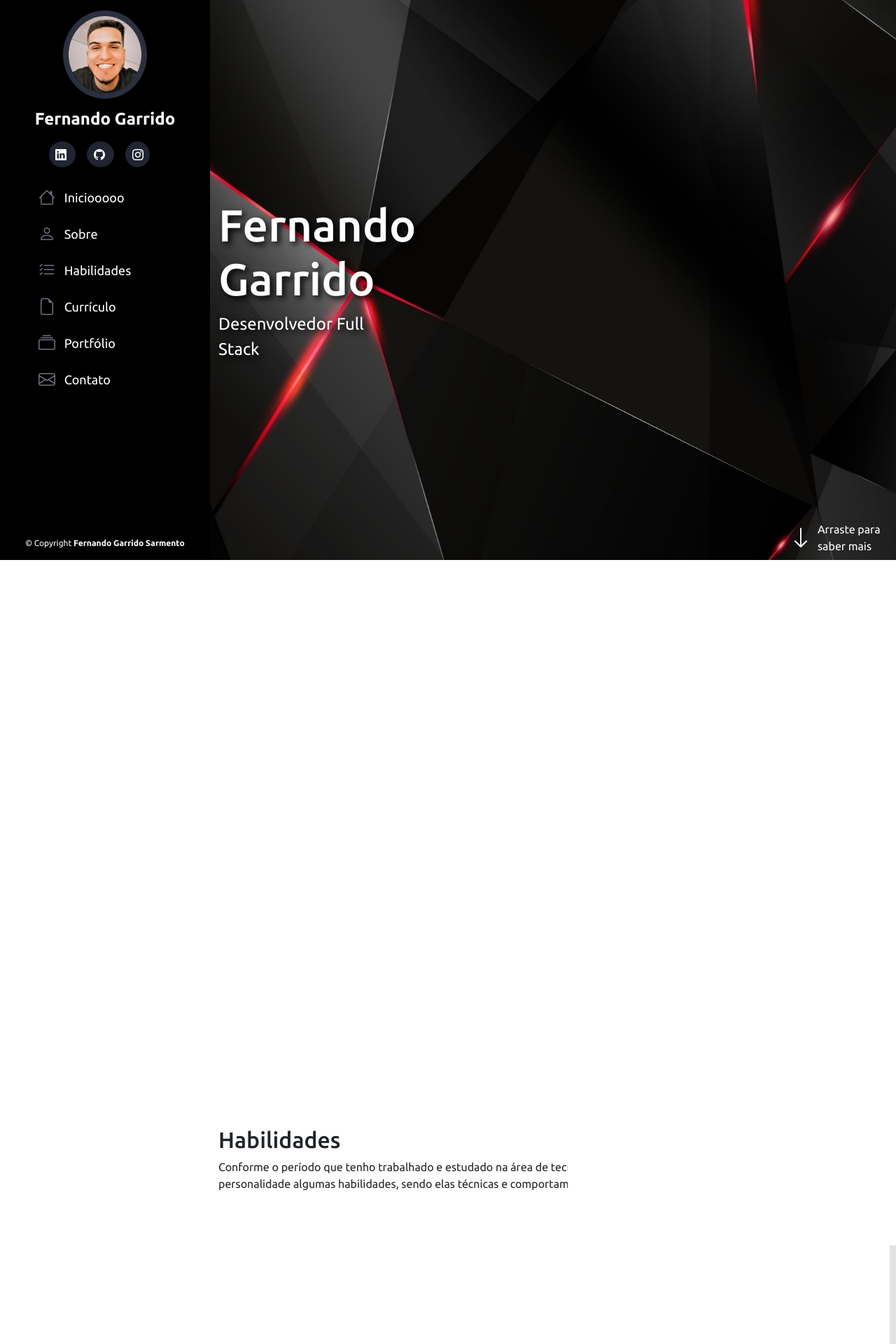
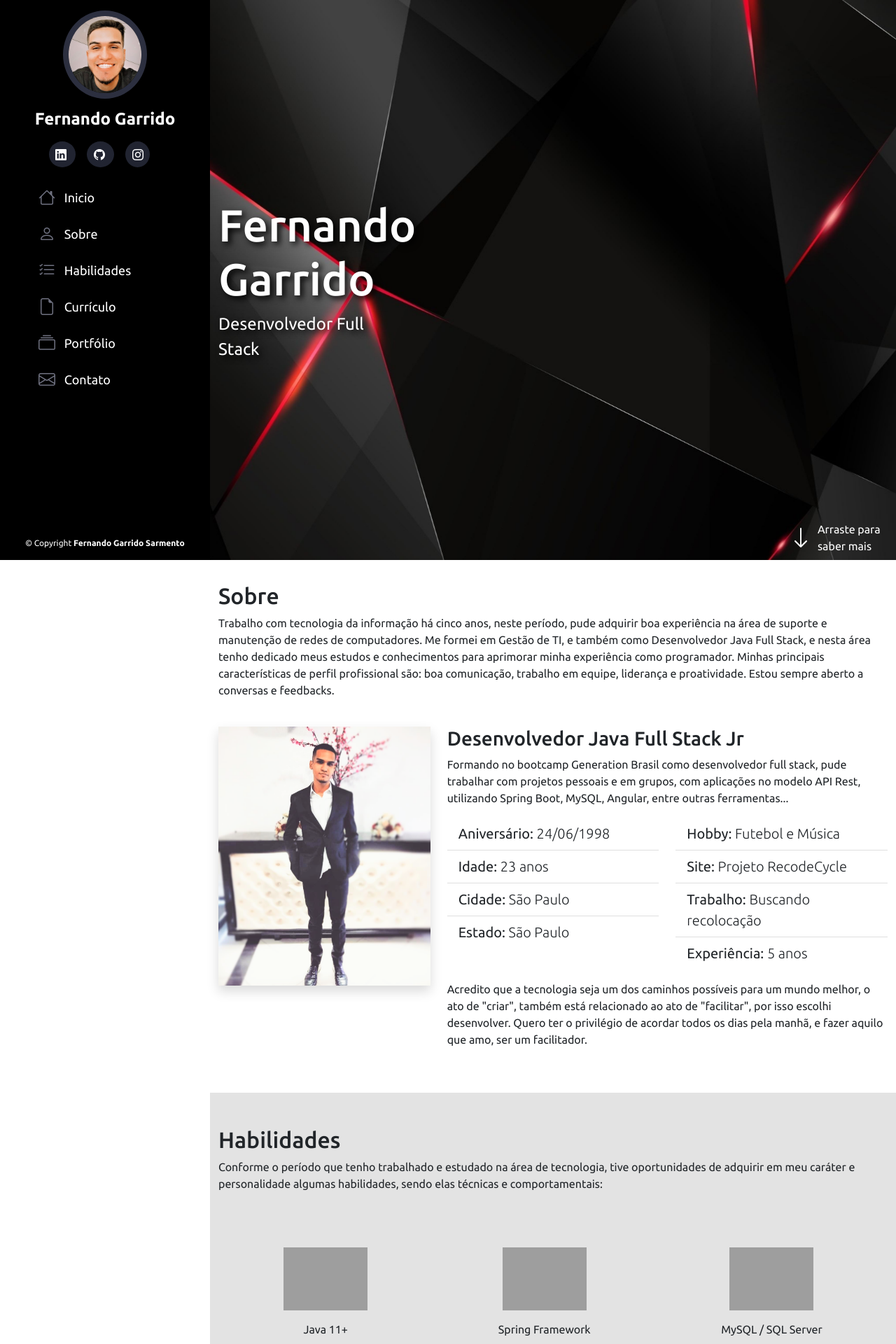
Before and after one commit to Garrido10/Meu-portfolio, a Flask app: page / in a window 1280 px wide. Shown: the top 1920 px of the page at 70% size. Run offline with Flask 3, Linux system fonts and the light colour scheme; some libraries are stand-ins or nearby versions; grey boxes are pictures that could not be loaded.

Commit message:
alterando o titulo inicio

```diff
--- a/templates/index.html
+++ b/templates/index.html
@@ -37,7 +37,7 @@
             <ul class="nav flex-column">
                 <li class="nav-item">
                     <a class="nav-link" aria-current="page" href="#inicio"><i class="bi bi-house"
-                            aria-hidden="true"></i> Iniciooooo</a>
+                            aria-hidden="true"></i> Inicio</a>
                 </li>
                 <li class="nav-item">
                     <a class="nav-link" href="#sobre"><i class="bi bi-person" aria-hidden="true"></i> Sobre</a>
```
